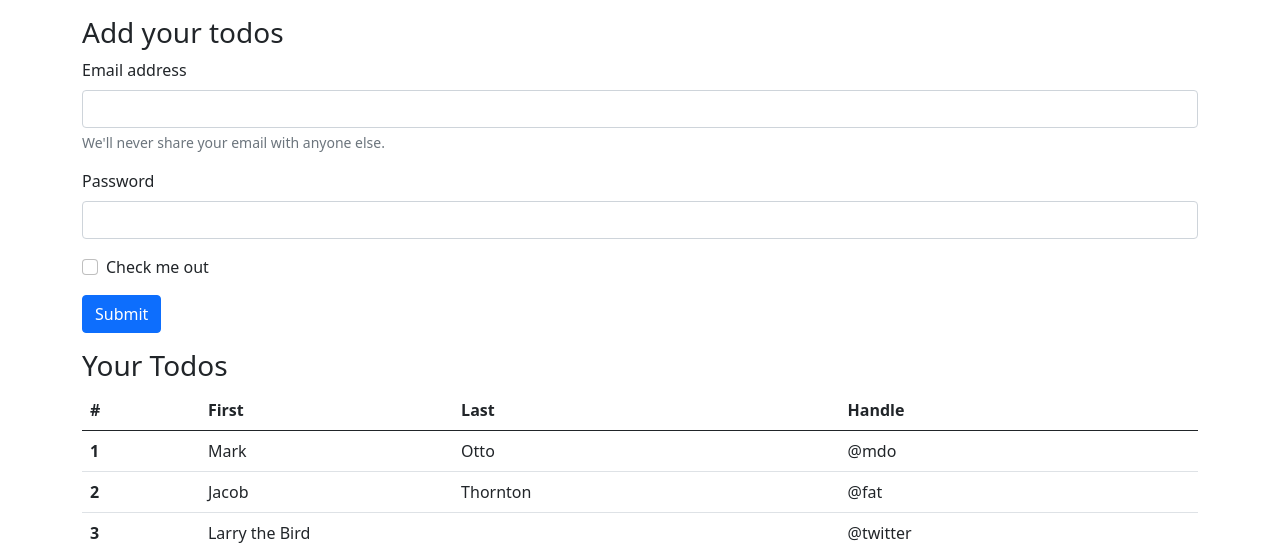
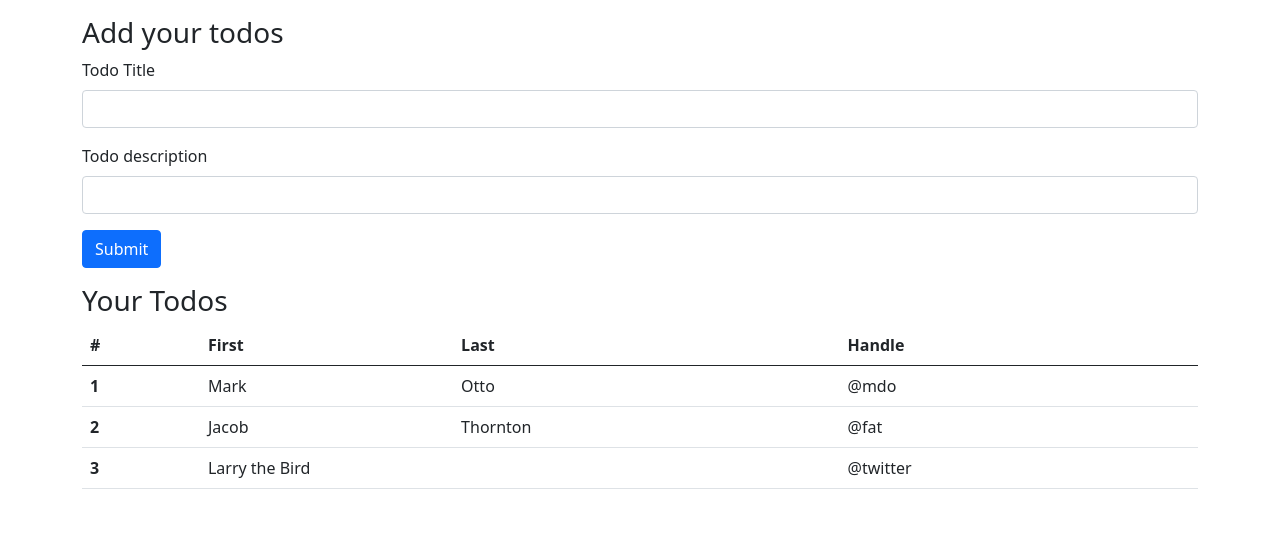
Before and after one commit to Abdullahhas/flask, a Flask app: page / in a window 1280 px wide. Shown: the part 56-609 px from the top of the page. Run offline with Flask 3, Linux system fonts and the light colour scheme.

Commit message:
database

```diff
--- a/app.py
+++ b/app.py
@@ -1,6 +1,20 @@
 from flask import Flask , render_template
+from flask_sqlalchemy import SQLAlchemy
+from datetime import datetime
 
 app = Flask(__name__)
+app.config['SQLALCHEMY_DATABASE_URI'] = "sqlite:///todo.db"
+db = SQLAlchemy(app)
+
+# Defining schema
+class Todo(db.Model):
+    sno = db.Column(db.Integer , primary_key=True)
+    title = db.Column(db.String(200) , nullable=False)
+    desc = db.Column(db.String(500) , nullable=False)
+    date_created = db.Column(db.DateTime , default = datetime.utcnow)
+
+    def __repr__(self) -> str:
+        return f"{self.sno} - {self.title}"
 
 @app.route("/")
 def hello_world():
--- a/templates/index.html
+++ b/templates/index.html
@@ -52,18 +52,15 @@
     <h3>Add your todos</h3>
     <form>
   <div class="mb-3">
-    <label for="exampleInputEmail1" class="form-label">Email address</label>
-    <input type="email" class="form-control" id="exampleInputEmail1" aria-describedby="emailHelp">
-    <div id="emailHelp" class="form-text">We'll never share your email with anyone else.</div>
+    <label for="title" class="form-label">Todo Title</label>
+    <input type="text" class="form-control" id="title" aria-describedby="emailHelp">
+
   </div>
   <div class="mb-3">
-    <label for="exampleInputPassword1" class="form-label">Password</label>
-    <input type="password" class="form-control" id="exampleInputPassword1">
+    <label for="desc" class="form-label">Todo description</label>
+    <input type="password" class="form-control" id="desc">
   </div>
-  <div class="mb-3 form-check">
-    <input type="checkbox" class="form-check-input" id="exampleCheck1">
-    <label class="form-check-label" for="exampleCheck1">Check me out</label>
-  </div>
+
   <button type="submit" class="btn btn-primary">Submit</button>
 </form>
 </div>
```
